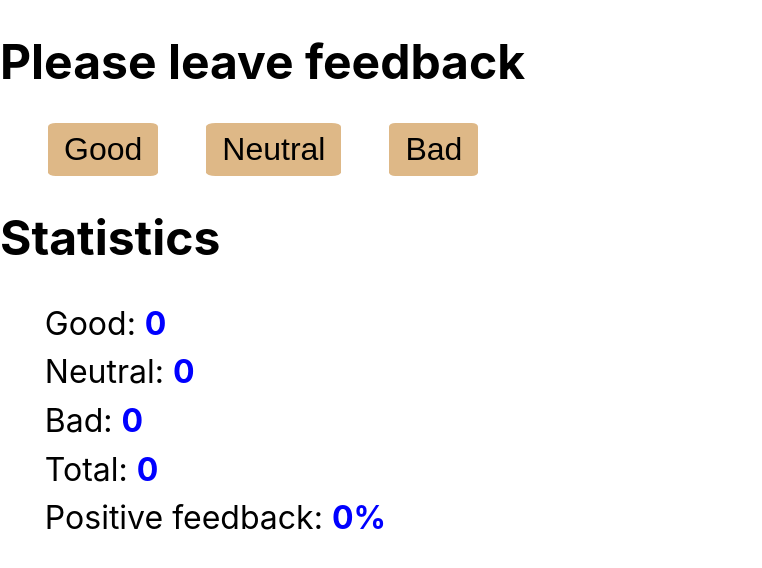
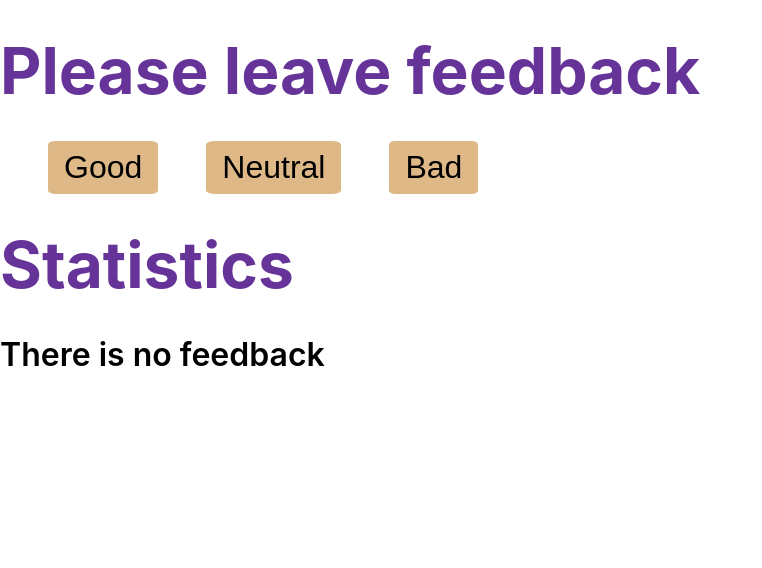
Before and after one commit to VitaliyDunyushkin/goit-react-hw-02-feedback, a React (Create React App) app: page / in a window 1280 px wide. Shown: the top 568 px of the page, without its empty margins (0-762 px from the left). Built offline with nearby package versions, Linux system fonts and the light colour scheme.

Commit message:
all done

```diff
--- a/src/components/App.jsx
+++ b/src/components/App.jsx
@@ -1,33 +1,67 @@
 import React, { Component } from 'react';
-import Feedback from './Feedback/Feedback';
+
+import Section from './Section';
+import FeedbackOptions from './FeedbackOptions/FeedbackOptions';
+import Statistics from './Statistics/Statistics';
 
 export class App extends Component {
   state = { good: 0, neutral: 0, bad: 0 };
 
+  title = {
+    feedbackOptions: 'Please leave feedback',
+    statistics: 'Statistics',
+  };
+
+  notificationMessage = 'There is no feedback';
+
   doGood = event => {
-    const btnText = event.target.textContent.toLowerCase();
+    // const btnText = event.target.textContent.toLowerCase();
+    // console.log(btnText);
+
     this.setState(prevState => ({ good: prevState.good + 1 }));
   };
 
   doNeutral = event => {
-    const btnText = event.target.textContent.toLowerCase();
     this.setState(prevState => ({ neutral: prevState.neutral + 1 }));
   };
 
   doBad = event => {
-    const btnText = event.target.textContent.toLowerCase();
     this.setState(prevState => ({ bad: prevState.bad + 1 }));
   };
 
+  countTotalFeedback = ({ good, neutral, bad } = this.state) =>
+    good + neutral + bad;
+
+  countPositiveFeedbackPercentage = ({ good, neutral, bad } = this.state) => {
+    return Math.round((good / (good + neutral + bad)) * 100);
+  };
+
   render() {
+    const total = this.countTotalFeedback();
+    const percentOfGood = this.countPositiveFeedbackPercentage();
+    const message = this.notificationMessage;
+
     return (
       <>
-        <Feedback
-          doGood={this.doGood}
-          doNeutral={this.doNeutral}
-          doBad={this.doBad}
-          stats={this.state}
-        />
+        <Section title={this.title.feedbackOptions}>
+          <FeedbackOptions
+            doGood={this.doGood}
+            doNeutral={this.doNeutral}
+            doBad={this.doBad}
+          />
+        </Section>
+
+        <Section title={this.title.statistics}>
+          {total !== 0 ? (
+            <Statistics
+              stats={this.state}
+              total={total}
+              percentOfGood={percentOfGood}
+            />
+          ) : (
+            <p style={{ fontSize: '2rem', fontWeight: '600' }}>{message}</p>
+          )}
+        </Section>
       </>
     );
   }
--- a/src/components/Feedback/Feedback.jsx
+++ /dev/null
@@ -1,42 +0,0 @@
-import React from 'react';
-import css from './feedback.module.css';
-
-export default function Feedback({ doGood, doNeutral, doBad, stats }) {
-  const { good, neutral, bad } = stats;
-  const total = good + neutral + bad;
-  const percentOfGood = total === 0 ? 0 : Math.round((good / total) * 100);
-
-  return (
-    <>
-      <p className={css.feedbackTitle}>Please leave feedback</p>
-      <button type="button" className={css.feedbackButton} onClick={doGood}>
-        Good
-      </button>
-      <button type="button" className={css.feedbackButton} onClick={doNeutral}>
-        Neutral
-      </button>
-      <button type="button" className={css.feedbackButton} onClick={doBad}>
-        Bad
-      </button>
-      <p className={css.feedbackTitle}>Statistics</p>
-      <ul>
-        <li className={css.statsItem}>
-          Good: <span className={css.statsNumber}>{good}</span>
-        </li>
-        <li className={css.statsItem}>
-          Neutral: <span className={css.statsNumber}>{neutral}</span>
-        </li>
-        <li className={css.statsItem}>
-          Bad: <span className={css.statsNumber}>{bad}</span>
-        </li>
-        <li className={css.statsItem}>
-          Total: <span className={css.statsNumber}>{total}</span>
-        </li>
-        <li className={css.statsItem}>
-          Positive feedback:{' '}
-          <span className={css.statsNumber}>{percentOfGood}%</span>
-        </li>
-      </ul>
-    </>
-  );
-}
--- a/src/components/Feedback/index.js
+++ /dev/null
@@ -1 +0,0 @@
-export { default } from './Feedback';
--- /dev/null
+++ b/src/components/FeedbackOptions/FeedbackOptions.jsx
@@ -0,0 +1,18 @@
+import React from 'react';
+import css from './feedbackOptions.module.css';
+
+export default function FeedbackOptions({ doGood, doNeutral, doBad }) {
+  return (
+    <>
+      <button type="button" className={css.feedbackButton} onClick={doGood}>
+        Good
+      </button>
+      <button type="button" className={css.feedbackButton} onClick={doNeutral}>
+        Neutral
+      </button>
+      <button type="button" className={css.feedbackButton} onClick={doBad}>
+        Bad
+      </button>
+    </>
+  );
+}
--- a/src/components/Feedback/feedback.module.css
+++ b/src/components/FeedbackOptions/feedbackOptions.module.css
@@ -18,20 +18,4 @@
         color: aliceblue;
         background-color: brown;
     }
-
 }
-
-ul{
-    list-style: none;
-}
-
-.statsItem{
-    font-size: 2rem;
-    padding: 0.3rem;
-
-}
-
-.statsNumber{
-    font-weight: 700;
-    color: blue;
-}
--- /dev/null
+++ b/src/components/FeedbackOptions/index.js
@@ -0,0 +1 @@
+export { default } from './FeedbackOptions';
--- /dev/null
+++ b/src/components/Section/Section.jsx
@@ -0,0 +1,11 @@
+import React from 'react';
+import css from './section.module.css';
+
+export default function Section({ title, children }) {
+  return (
+    <section>
+      <h1 className={css.title}>{title}</h1>
+      {children}
+    </section>
+  );
+}
--- /dev/null
+++ b/src/components/Section/index.js
@@ -0,0 +1 @@
+export { default } from './Section';
--- /dev/null
+++ b/src/components/Section/section.module.css
@@ -0,0 +1,6 @@
+.title {
+    font-size: 4rem;
+    font-weight: 700;
+    margin: 2rem 0;
+    color: rebeccapurple;
+}
--- a/src/components/Statistics/Statistics.jsx
+++ b/src/components/Statistics/Statistics.jsx
@@ -0,0 +1,29 @@
+import React from 'react';
+import css from './statistics.module.css';
+
+export default function Statistics({ stats, total, percentOfGood }) {
+  const { good, neutral, bad } = stats;
+
+  return (
+    <>
+      <ul>
+        <li className={css.statsItem}>
+          Good: <span className={css.statsNumber}>{good}</span>
+        </li>
+        <li className={css.statsItem}>
+          Neutral: <span className={css.statsNumber}>{neutral}</span>
+        </li>
+        <li className={css.statsItem}>
+          Bad: <span className={css.statsNumber}>{bad}</span>
+        </li>
+        <li className={css.statsItem}>
+          Total: <span className={css.statsNumber}>{total}</span>
+        </li>
+        <li className={css.statsItem}>
+          Positive feedback:{' '}
+          <span className={css.statsNumber}>{percentOfGood}%</span>
+        </li>
+      </ul>
+    </>
+  );
+}
--- a/src/components/Statistics/statistics.module.css
+++ b/src/components/Statistics/statistics.module.css
@@ -0,0 +1,14 @@
+ul {
+    list-style: none;
+}
+
+.statsItem {
+    font-size: 2rem;
+    padding: 0.3rem;
+
+}
+
+.statsNumber {
+    font-weight: 700;
+    color: blue;
+}
```
